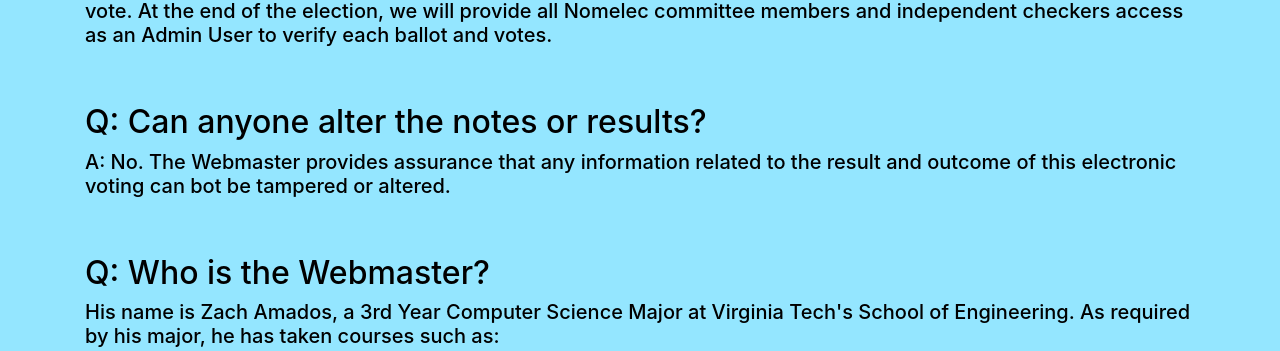
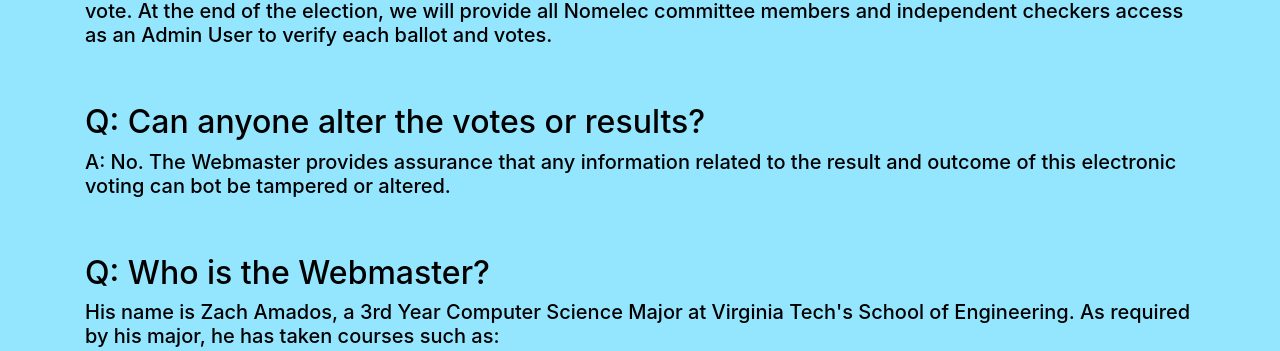
Before and after one commit to azach99/PNAMDCElection, a Django app: page /faq/ in a window 1280 px wide. Shown: the part 1207-1558 px from the top of the page. Run offline with Django 3.2, Linux system fonts and the light colour scheme; some libraries are stand-ins or nearby versions.

Commit message:
changing some html text, clearing database, making admin, making new user, new user voting

```diff
--- a/Users/templates/Users/faq.html
+++ b/Users/templates/Users/faq.html
@@ -29,7 +29,7 @@
     <h5>A: Once you successfully submit the ballot, it will automatically update the website with your personal info and your vote. At the end of the election, we will provide all Nomelec committee members and independent checkers access as an Admin User to verify each ballot and votes.</h5>
     <br>
     <br>
-    <h2>Q: Can anyone alter the notes or results?</h2>
+    <h2>Q: Can anyone alter the votes or results?</h2>
     <h5>A: No. The Webmaster provides assurance that any information related to the result and outcome of this electronic voting can bot be tampered or altered.</h5>
     <br>
     <br>
--- a/Users/templates/Users/submission.html
+++ b/Users/templates/Users/submission.html
@@ -8,7 +8,7 @@
         <form method = "POST" enctype = "multipart/form-data">
             {% csrf_token %}
             <fieldset class = "form-group">
-                <legend class = "border-bottom mb-4">PNAMDC Executive Officers and Board of Directors Election 2020-2021</legend>
+                <legend class = "border-bottom mb-4">PNAMDC Executive Officers and Board of Directors Election 2021-2023</legend>
                 {{ form|crispy }}
             </fieldset>
             <div class = "form-group">
```
Also changed, not shown: db.sqlite3.
